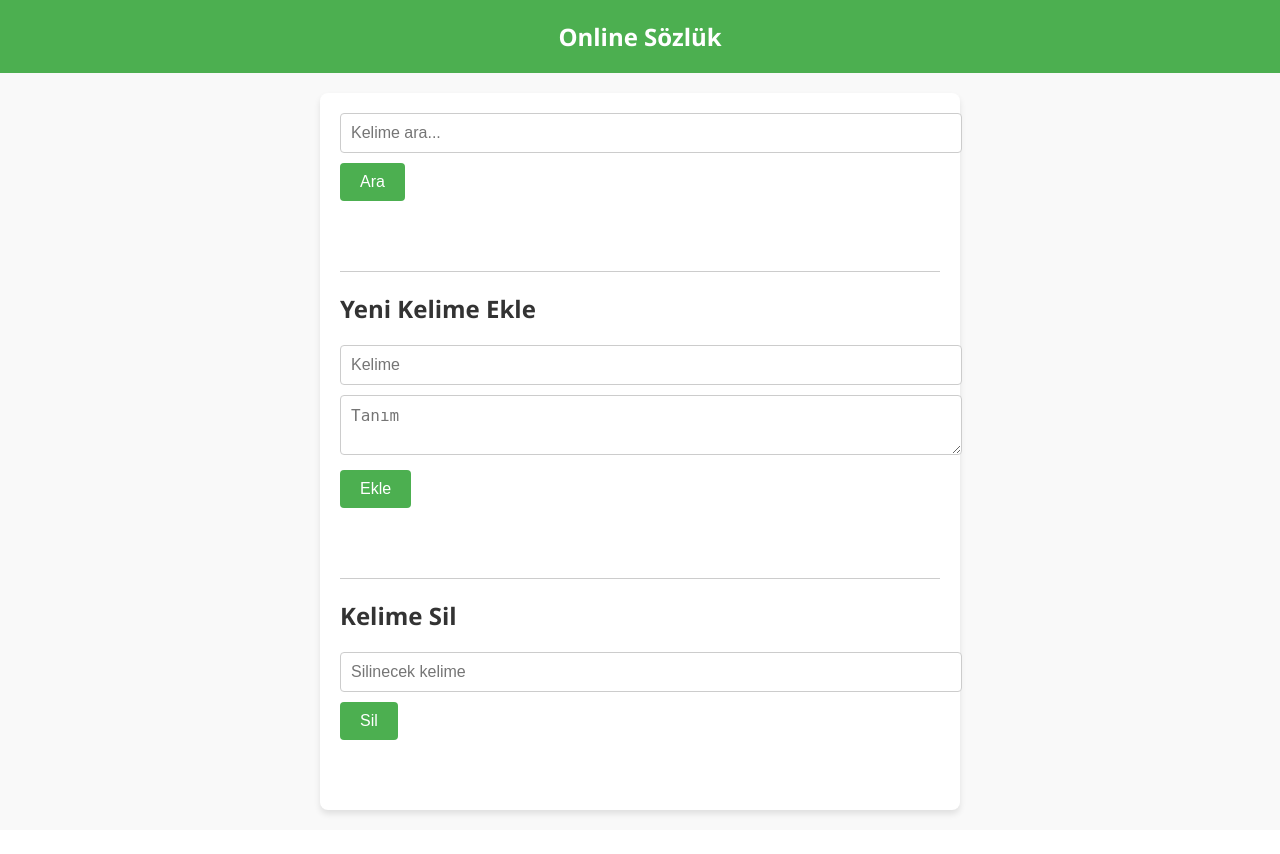
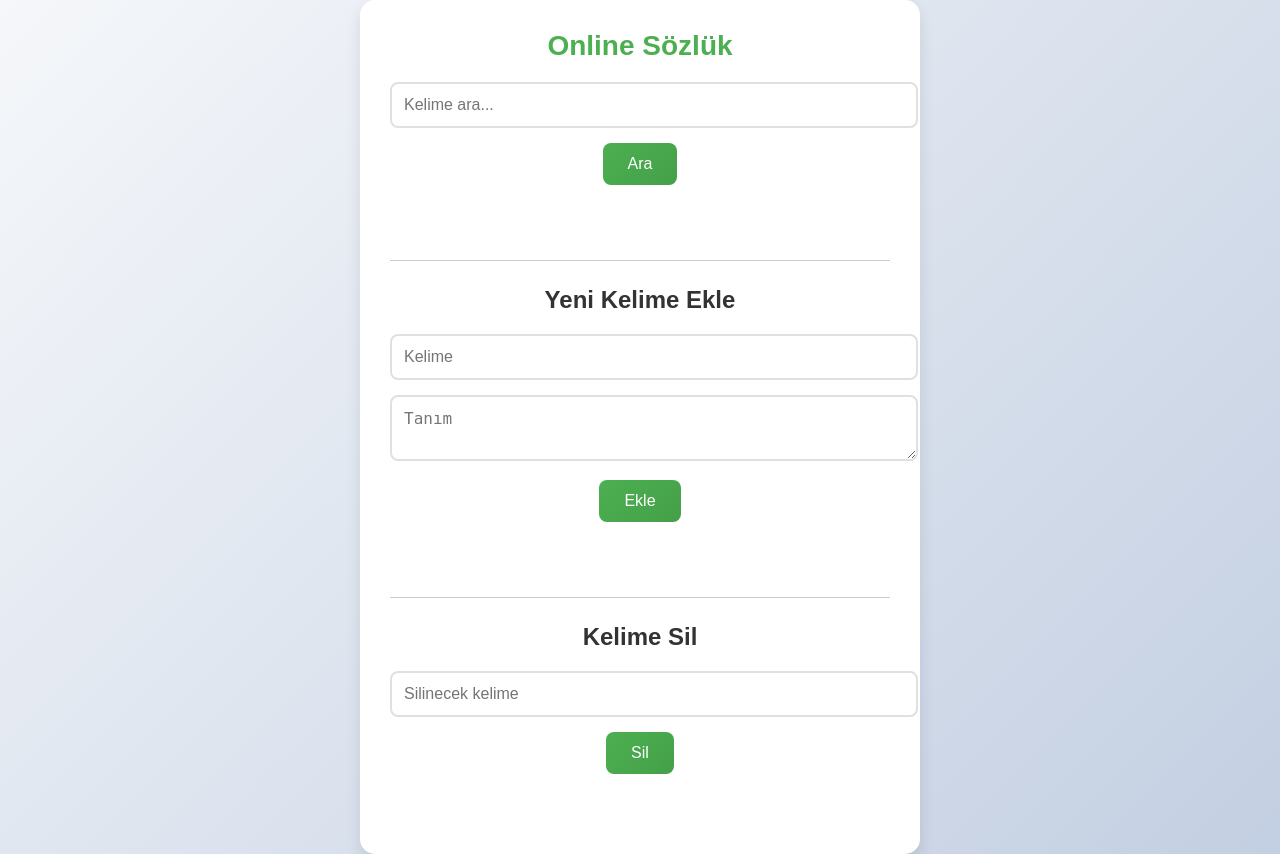
Before and after one commit to Kiviabiezer/my-flask-app, a Flask app: template templates/index.htm in a window 1280 px wide. Before the commit the page ends 816 px from the top, so only its background shows below. Run offline with Flask 3, Linux system fonts and the light colour scheme; the template is opened without the code that fills it, so the values that code supplies are empty.

Commit message:
index.htm

```diff
--- a/templates/index.htm
+++ b/templates/index.htm
@@ -7,77 +7,84 @@
     <style>
         /* Genel Stiller */
         body {
-            font-family: 'Segoe UI', Tahoma, Geneva, Verdana, sans-serif;
             margin: 0;
-            padding: 0;
-            background-color: #f9f9f9;
+            font-family: 'Poppins', sans-serif;
+            background: linear-gradient(135deg, #f5f7fa, #c3cfe2);
             color: #333;
+            display: flex;
+            justify-content: center;
+            align-items: center;
+            min-height: 100vh;
+        }
+
+        /* Ana İçerik */
+        main {
+            max-width: 500px;
+            width: 100%;
+            padding: 30px;
+            background: white;
+            border-radius: 15px;
+            box-shadow: 0 8px 15px rgba(0, 0, 0, 0.1);
+            text-align: center;
         }
 
         /* Başlık */
         header {
-            background-color: #4CAF50;
-            color: white;
-            text-align: center;
-            padding: 20px;
-            font-size: 24px;
+            font-size: 28px;
             font-weight: bold;
-        }
-
-        /* Ana İçerik */
-        main {
-            max-width: 600px;
-            margin: 20px auto;
-            padding: 20px;
-            background-color: white;
-            border-radius: 8px;
-            box-shadow: 0 4px 6px rgba(0, 0, 0, 0.1);
+            color: #4CAF50;
+            margin-bottom: 20px;
         }
 
         /* Form Stilleri */
-        form {
-            margin-bottom: 20px;
+        input[type="text"], textarea {
+            width: 100%;
+            padding: 12px;
+            margin-bottom: 15px;
+            border: 2px solid #e0e0e0;
+            border-radius: 8px;
+            font-size: 16px;
+            transition: border-color 0.3s ease;
         }
 
-        input[type="text"], textarea {
-            width: 100%;
-            padding: 10px;
-            margin-bottom: 10px;
-            border: 1px solid #ccc;
-            border-radius: 4px;
-            font-size: 16px;
+        input[type="text"]:focus, textarea:focus {
+            border-color: #4CAF50;
+            outline: none;
         }
 
         button {
-            padding: 10px 20px;
-            background-color: #4CAF50;
+            padding: 12px 25px;
+            background: linear-gradient(135deg, #4CAF50, #45a049);
             color: white;
             border: none;
-            border-radius: 4px;
+            border-radius: 8px;
+            font-size: 16px;
             cursor: pointer;
-            font-size: 16px;
+            transition: transform 0.3s ease, background 0.3s ease;
         }
 
         button:hover {
-            background-color: #45a049;
+            transform: scale(1.05);
+            background: linear-gradient(135deg, #45a049, #4CAF50);
         }
 
         /* Sonuç Bölümü */
-        #result, #addResult, #deleteResult {
+        .result {
             margin-top: 20px;
             padding: 15px;
-            border-radius: 4px;
+            border-radius: 8px;
             font-size: 16px;
+            transition: background 0.3s ease, color 0.3s ease;
         }
 
         .success {
-            background-color: #d4edda;
+            background: #d4edda;
             color: #155724;
             border: 1px solid #c3e6cb;
         }
 
         .error {
-            background-color: #f8d7da;
+            background: #f8d7da;
             color: #721c24;
             border: 1px solid #f5c6cb;
         }
@@ -87,24 +94,24 @@
             border: 0;
             height: 1px;
             background: #ccc;
-            margin: 20px 0;
+            margin: 25px 0;
         }
     </style>
 </head>
 <body>
-    <!-- Başlık -->
-    <header>
-        Online Sözlük
-    </header>
-
     <!-- Ana İçerik -->
     <main>
+        <!-- Başlık -->
+        <header>
+            Online Sözlük
+        </header>
+
         <!-- Kelime Arama Formu -->
         <form id="searchForm">
             <input type="text" id="wordInput" placeholder="Kelime ara..." required>
             <button type="submit">Ara</button>
         </form>
-        <div id="result"></div>
+        <div id="result" class="result"></div>
 
         <hr>
 
@@ -115,7 +122,7 @@
             <textarea id="newDefinition" placeholder="Tanım" required></textarea>
             <button type="submit">Ekle</button>
         </form>
-        <div id="addResult"></div>
+        <div id="addResult" class="result"></div>
 
         <hr>
 
@@ -125,7 +132,7 @@
             <input type="text" id="deleteWord" placeholder="Silinecek kelime" required>
             <button type="submit">Sil</button>
         </form>
-        <div id="deleteResult"></div>
+        <div id="deleteResult" class="result"></div>
     </main>
 
     <script>
@@ -138,6 +145,7 @@
                 .then(response => response.text())
                 .then(data => {
                     document.getElementById('result').innerHTML = data;
+                    document.getElementById('result').classList.add('result');
                 })
                 .catch(error => {
                     console.error('Hata:', error);
```
